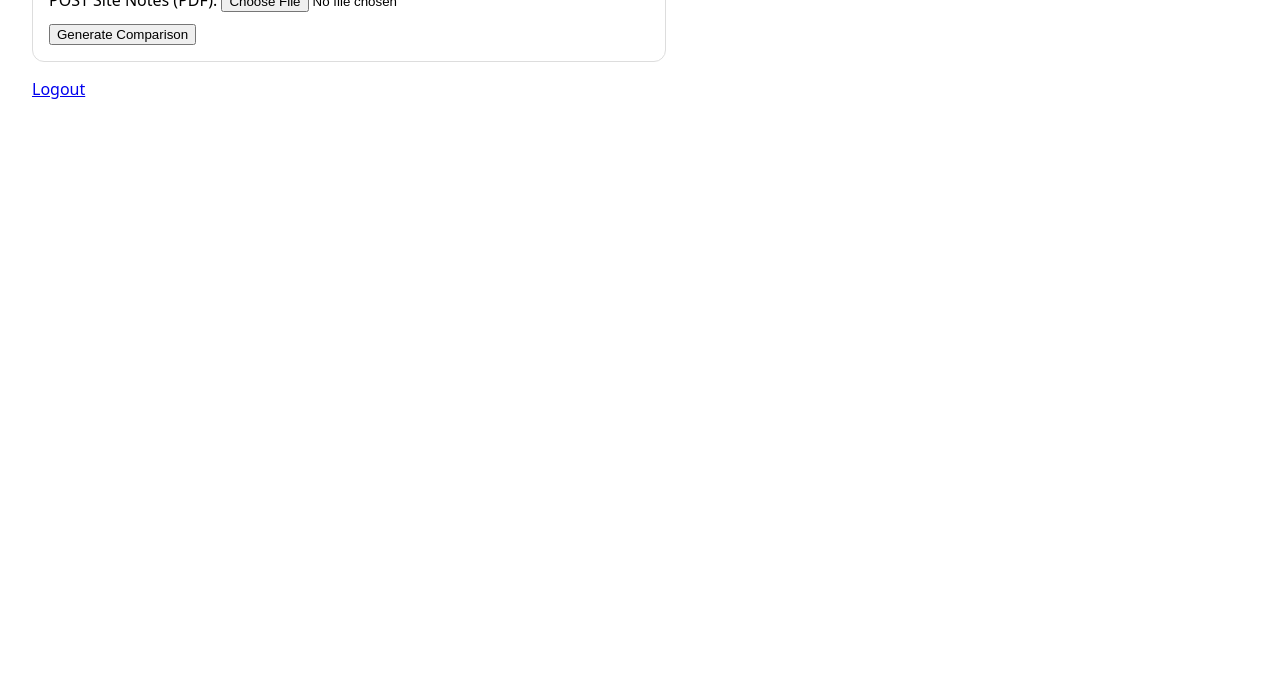
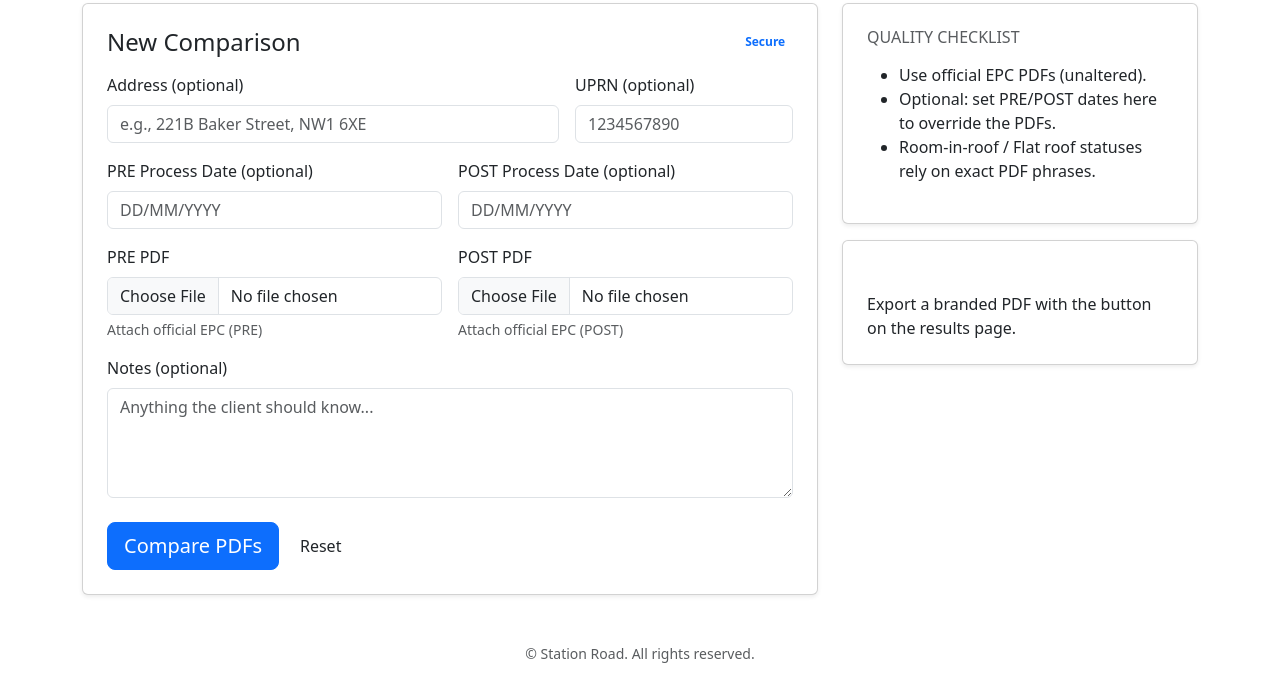
Before and after one commit to Ashley210109/COMPAREAMICOECO, a FastAPI app: page / in a window 1280 px wide. Shown: the part 321-1009 px from the top of the page. Before the commit the page ends 420 px from the top, so only its background shows below. Run offline with FastAPI, Linux system fonts and the light colour scheme; the visitor is signed in with stand-in values (Sample User, id 1).

Commit message:
Refactor index.html to use template inheritance

```diff
--- a/templates/index.html
+++ b/templates/index.html
@@ -1,22 +1,81 @@
-<!doctype html>
-<html><head><meta charset="utf-8"><title>Upload</title>
-<style>
-body{font-family:system-ui;margin:32px}
-.card{border:1px solid #ddd;border-radius:12px;padding:16px;max-width:600px}
-</style>
-</head><body>
-  <h2>Station Road Comparator — Upload</h2>
-  <div class="card">
-    <form action="/compare" method="post" enctype="multipart/form-data">
-      <div><label>Address: <input type="text" name="address" style="width:420px"></label></div>
-      <div><label>UPRN: <input type="text" name="uprn"></label></div>
-      <div><label>PRE Process Date (dd/mm/yyyy): <input type="text" name="pre_date"></label></div>
-      <div><label>POST Process Date (dd/mm/yyyy): <input type="text" name="post_date"></label></div>
-      <div><label>Notes:<br><textarea name="notes" rows="4" style="width:100%"></textarea></label></div>
-      <div><label>PRE Site Notes (PDF): <input type="file" name="pre" accept="application/pdf" required></label></div>
-      <div><label>POST Site Notes (PDF): <input type="file" name="post" accept="application/pdf" required></label></div>
-      <div style="margin-top:10px"><button type="submit">Generate Comparison</button></div>
-    </form>
+{% extends "base.html" %}
+{% block title %}Compare EPC PDFs • Station Road{% endblock %}
+{% block content %}
+
+<div class="row g-4">
+  <div class="col-xl-8">
+    <div class="card sr-card shadow-sm">
+      <div class="card-body p-4">
+        <div class="d-flex align-items-center justify-content-between mb-3">
+          <h1 class="h4 mb-0">New Comparison</h1>
+          <span class="badge bg-soft-primary text-primary">Secure</span>
+        </div>
+        <form method="post" action="/compare" enctype="multipart/form-data" id="compareForm">
+          <div class="row g-3">
+            <div class="col-md-8">
+              <label class="form-label">Address (optional)</label>
+              <input name="address" class="form-control" placeholder="e.g., 221B Baker Street, NW1 6XE">
+            </div>
+            <div class="col-md-4">
+              <label class="form-label">UPRN (optional)</label>
+              <input name="uprn" class="form-control" placeholder="1234567890">
+            </div>
+            <div class="col-md-6">
+              <label class="form-label">PRE Process Date (optional)</label>
+              <input name="pre_date" class="form-control" placeholder="DD/MM/YYYY">
+            </div>
+            <div class="col-md-6">
+              <label class="form-label">POST Process Date (optional)</label>
+              <input name="post_date" class="form-control" placeholder="DD/MM/YYYY">
+            </div>
+
+            <div class="col-md-6">
+              <label class="form-label">PRE PDF</label>
+              <input type="file" name="pre" class="form-control sr-file" accept="application/pdf" required>
+              <div class="sr-file-hint small text-muted mt-1">Attach official EPC (PRE)</div>
+            </div>
+            <div class="col-md-6">
+              <label class="form-label">POST PDF</label>
+              <input type="file" name="post" class="form-control sr-file" accept="application/pdf" required>
+              <div class="sr-file-hint small text-muted mt-1">Attach official EPC (POST)</div>
+            </div>
+
+            <div class="col-12">
+              <label class="form-label">Notes (optional)</label>
+              <textarea name="notes" class="form-control" rows="4" placeholder="Anything the client should know..."></textarea>
+            </div>
+          </div>
+
+          <div class="d-flex gap-2 mt-4">
+            <button class="btn btn-primary btn-lg" id="submitBtn">
+              <span class="spinner-border spinner-border-sm me-2 d-none" id="submitSpinner"></span>
+              Compare PDFs
+            </button>
+            <button type="reset" class="btn btn-ghost">Reset</button>
+          </div>
+        </form>
+      </div>
+    </div>
   </div>
-  <p><a href="/logout">Logout</a></p>
-</body></html>
+
+  <aside class="col-xl-4">
+    <div class="card sr-card shadow-sm">
+      <div class="card-body p-4">
+        <h2 class="h6 text-uppercase text-muted">Quality Checklist</h2>
+        <ul class="sr-list mt-3">
+          <li>Use official EPC PDFs (unaltered).</li>
+          <li>Optional: set PRE/POST dates here to override the PDFs.</li>
+          <li>Room-in-roof / Flat roof statuses rely on exact PDF phrases.</li>
+        </ul>
+      </div>
+    </div>
+    <div class="card sr-gradient shadow-sm mt-3">
+      <div class="card-body p-4">
+        <div class="h6 text-white text-uppercase mb-2">Tip</div>
+        <div class="text-white-75">Export a branded PDF with the button on the results page.</div>
+      </div>
+    </div>
+  </aside>
+</div>
+
+{% endblock %}
```
